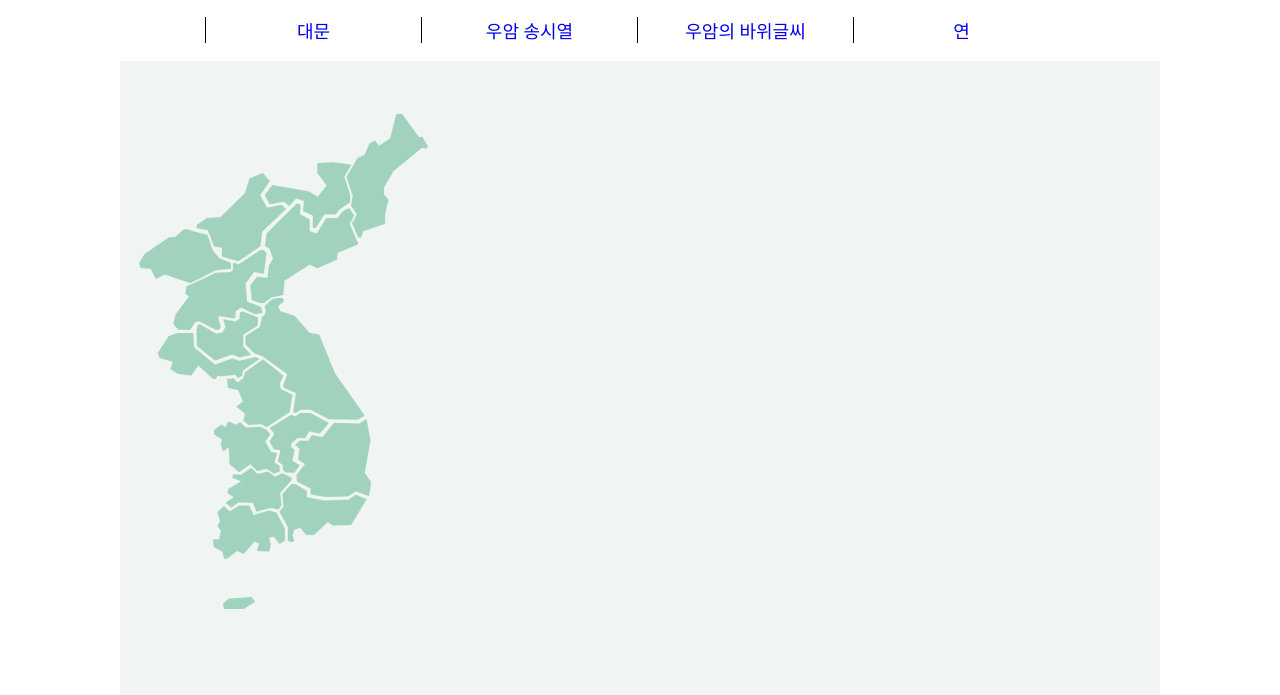
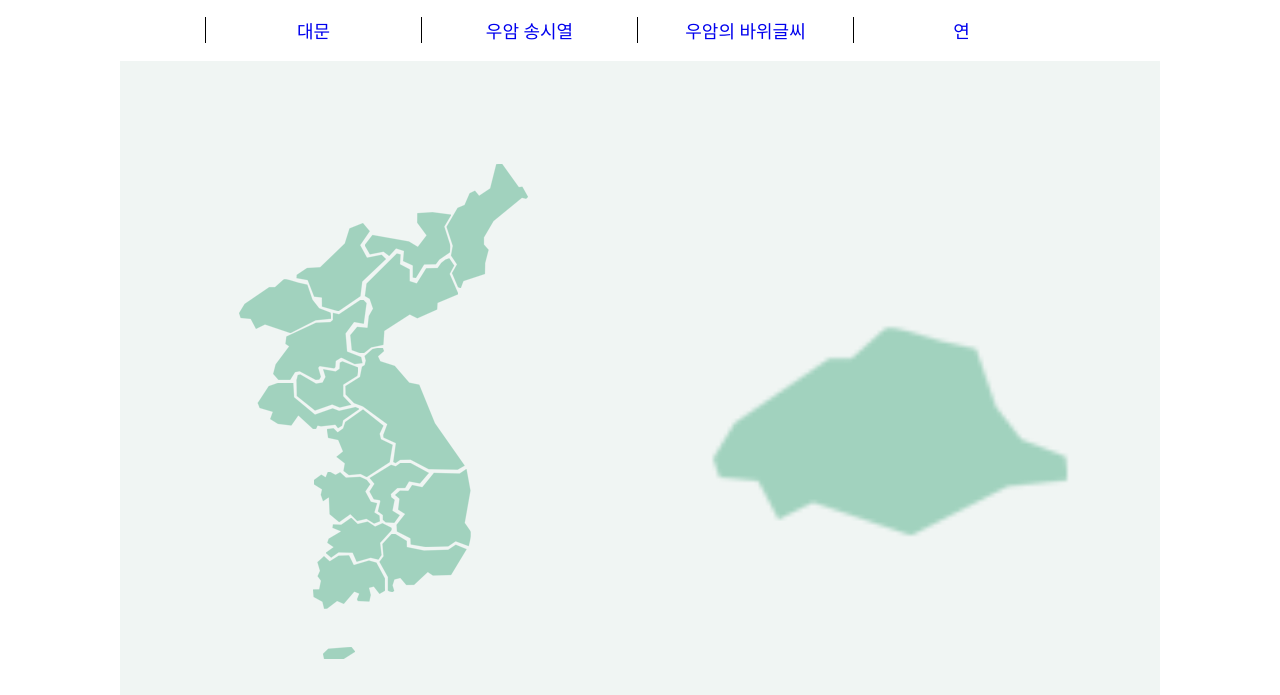
Before and after one commit to pinebananais/bawi, a plain HTML site: page page2.html in a window 1280 px wide. Shown: the part 105-800 px from the top of the page. Drawn offline with nearby package versions, Linux system fonts and the light colour scheme; a web font is replaced by a local one.

Commit message:
modify map plus detailed map

```diff
--- a/index.css
+++ b/index.css
@@ -169,8 +169,24 @@ body, table, div, p {font-family:'Jeju GT';}
 
 #imgbox{
     position: relative;
+    float: left;
+    width: 50%;
 }
 
 #imgbox img{
     position: absolute;
 }
+
+#detail{
+    float: right;
+    width: 50%;
+}
+
+#detail img{
+    margin-top: 100px;
+    width: 100%;
+}
+
+#list{
+    float: none;
+}
--- a/page2.html
+++ b/page2.html
@@ -18,9 +18,13 @@
                     </ul>
                 </nav>
             </header>
-            <div class="contents">
-                <div id="imgbox" style="height:1000px;">
+            <div class="contents" style="overflow:auto;">
+                <div id="imgbox" style="height:700px;">
+                </div>
+                <div id="detail" style="height:700px;">
 
+                </div>
+                <div id="list">
                 </div>
             </div>
         </div>
@@ -28,6 +32,7 @@
     <script type="text/javascript" src="https://ajax.googleapis.com/ajax/libs/jquery/1.6.2/jquery.min.js"></script>
     <script type="text/javascript">
         var json1,json2;
+        var img_num = 0;
         $.getJSON("json/page2/2.json", function(json) {
             console.log(json); // access the response object
             json1 = json;
@@ -39,6 +44,7 @@
                 json2 = json;
                 console.log(json1);
                 put_img();
+                put_detail();
             });
         }
 
@@ -46,13 +52,21 @@
         function put_img(){
             for(var i = 0; i < 17; i++){
                 var img = document.createElement('img');
-                var leftval = 400;
-                var topval = 300;
+                var leftval = 300;
+                var topval = 250;
                 img.src = "/image/map/" + json1[i] + ".png";
                 console.log("left:"+(json2[i][0]*1 - leftval)+"px;top:"+json2[i][1]+"px;");
                 img.style = "left:"+(json2[i][0]*1 - leftval)+"px;top:"+(json2[i][1]*1 - topval)+"px;";
                 document.getElementById("imgbox").appendChild(img);
             }
         }
+
+        function put_detail(){
+            var img = document.createElement('img');
+            img.src = "/image/map/" + json1[img_num] + ".png";
+            document.getElementById("detail").appendChild(img);
+        }
+
+
     </script>
 </html>
```
